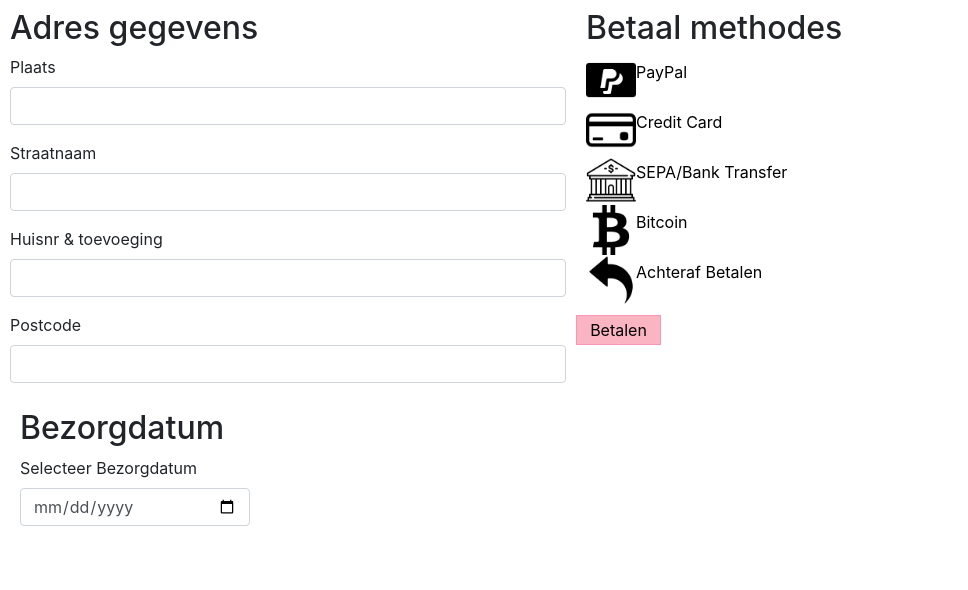
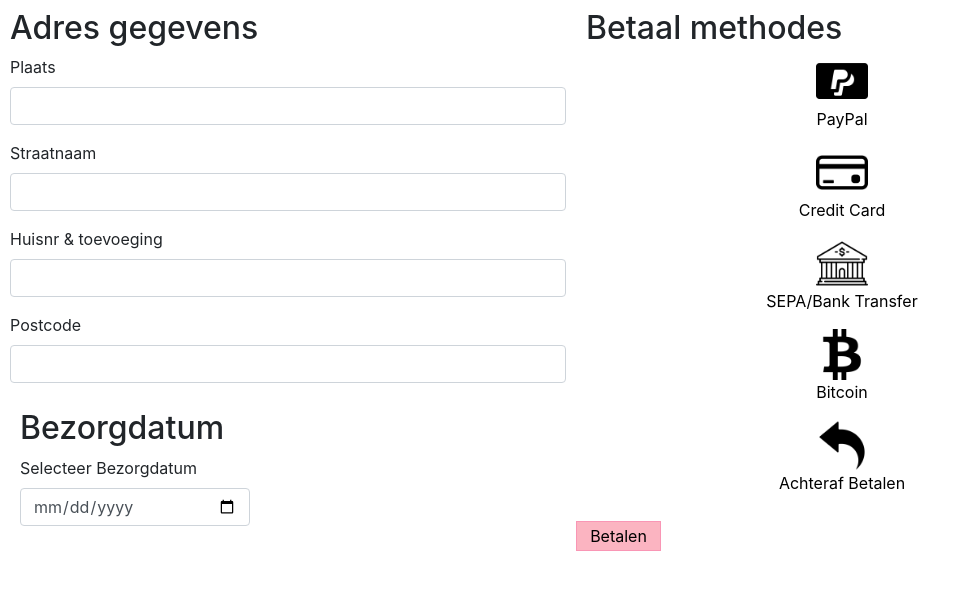
Before and after one commit to rianneFA/workshopFietsenwinkel, a PHP site: page /payment.php in a window 1280 px wide. Shown: the part 81-671 px from the top of the page, without its empty margins (0-968 px from the left). Run offline with PHP 8.4, Linux system fonts and the light colour scheme.

Commit message:
continue payment

```diff
--- a/styleFietsenwinkel.css
+++ b/styleFietsenwinkel.css
@@ -70,8 +70,8 @@ button:hover {
 .bottom {
   /* position: absolute;
   bottom: 0;
-  left: 0; */
-  text-align: center;
+  left: 0;
+  text-align: center;  */
 }
 .end {
     width: 100%;
@@ -148,17 +148,16 @@ button:hover {
     display: flex;
 }
 
-.paymethodA {
-    display: flex;
-    align-items: center;
-}
-
 .paymethodImg {
-    width: 50px;
+    display: block;
+    margin-left: auto;
+    margin-right: auto;
+    width: 10%;
 }
 
 .paymethodP {
     color: black;
+    text-align: center;
 }
 
 .checkboxPayment {
```
